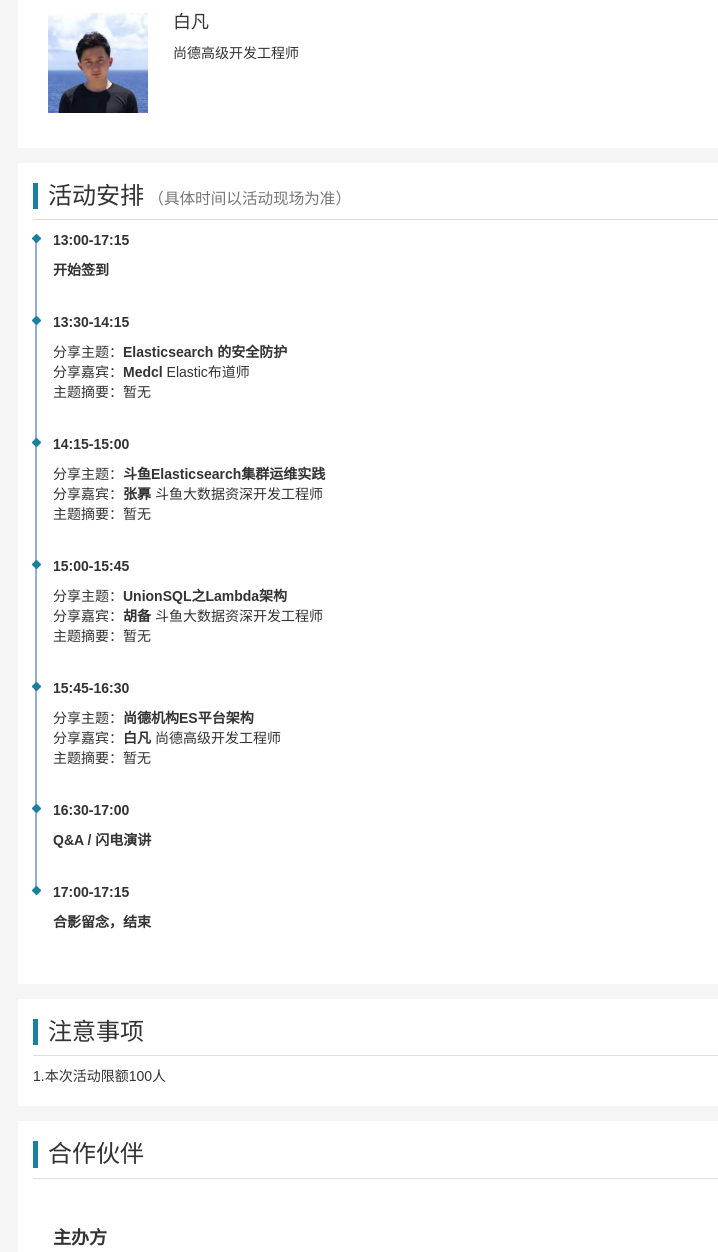
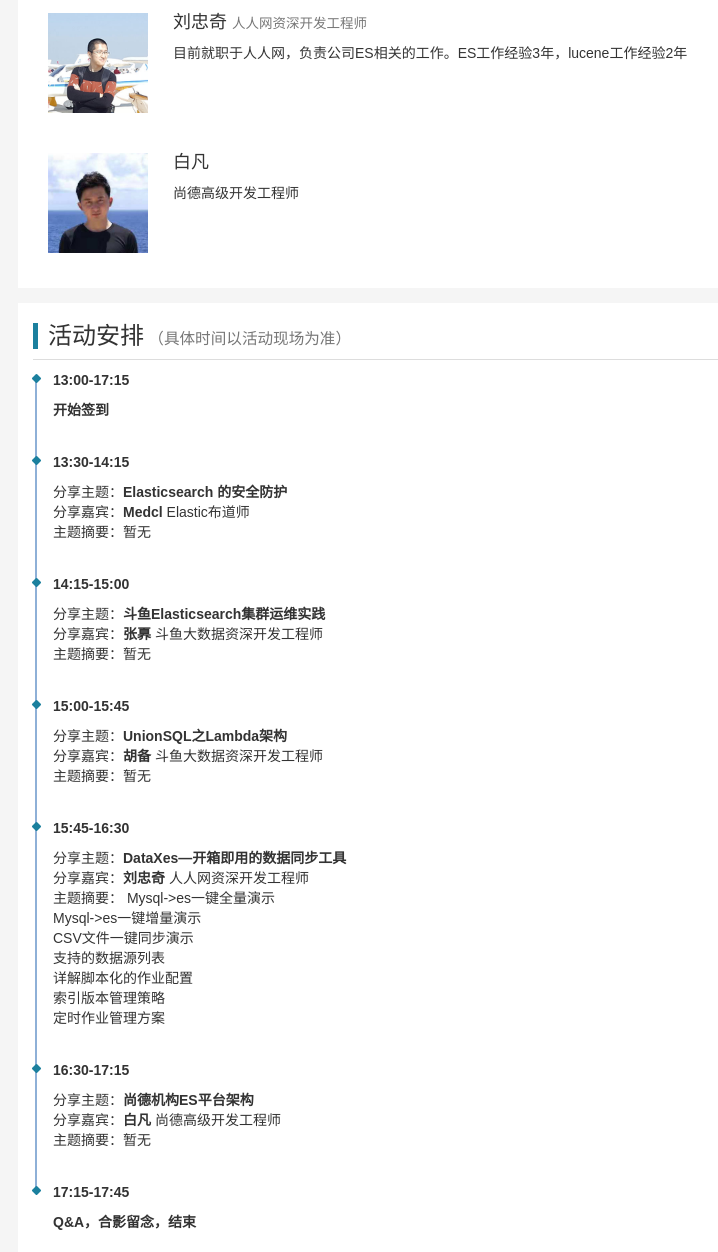
Before and after one commit to elasticsearch-cn/meetup-site, a plain HTML site: page event/wuhan/1001.html in a window 1280 px wide. Shown: the part 1284-2536 px from the top of the page, without its empty margins (37-755 px from the left). Drawn offline with Linux system fonts and the light colour scheme; a script that the page names is missing.

Commit message:
更新3.16武汉活动演讲嘉宾

```diff
--- a/event/wuhan/1001.html
+++ b/event/wuhan/1001.html
@@ -163,6 +163,17 @@
                         <div class="media">
                             <div class="media-left">
                                 <a class="media-avatar" href="javascript:void(0);">
+                                    <img class="media-object" src="/static/images/city/wuhan/1001/speakers/liuzhongqi.jpg">
+                                </a>
+                            </div>
+                            <div class="media-body">
+                                <h4 class="media-heading">刘忠奇 <small> 人人网资深开发工程师</small></h4>
+                                <p>目前就职于人人网，负责公司ES相关的工作。ES工作经验3年，lucene工作经验2年</p>
+                            </div>
+                        </div>
+                        <div class="media">
+                            <div class="media-left">
+                                <a class="media-avatar" href="javascript:void(0);">
                                     <img class="media-object" src="/static/images/organizer/bf.jpg">
                                 </a>
                             </div>
@@ -215,9 +226,26 @@
                                 <div class="speech-des"><span>主题摘要：暂无</span></div>
                             </div>
                         </div>
+                        <div class="schedule-content">
+                            <div class="schedule-time">15:45-16:30</div>
+                            <div class="schedule-timeline"></div>
+                            <div class="speech-content">
+                                <div class="speech-title"><span>分享主题：</span><strong>DataXes—开箱即用的数据同步工具</strong></div>
+                                <div class="speech-des"><span>分享嘉宾：</span><strong>刘忠奇</strong> 人人网资深开发工程师</div>
+                                <div class="speech-des"><span>主题摘要：</span>
+                                    Mysql->es一键全量演示<br>
+                                    Mysql->es一键增量演示<br>
+                                    CSV文件一键同步演示<br>
+                                    支持的数据源列表<br>
+                                    详解脚本化的作业配置<br>
+                                    索引版本管理策略<br>
+                                    定时作业管理方案<br>
+                                </div>
+                            </div>
+                        </div>
 
                         <div class="schedule-content">
-                            <div class="schedule-time">15:45-16:30</div>
+                            <div class="schedule-time">16:30-17:15</div>
                             <div class="schedule-timeline"></div>
                             <div class="speech-content">
                                 <div class="speech-title"><span>分享主题：</span><strong>尚德机构ES平台架构</strong></div>
@@ -225,19 +253,11 @@
                                 <div class="speech-des"><span>主题摘要：暂无</span></div>
                             </div>
                         </div>
-
                         <div class="schedule-content">
-                            <div class="schedule-time">16:30-17:00</div>
+                            <div class="schedule-time">17:15-17:45</div>
                             <div class="schedule-timeline"></div>
                             <div class="speech-content">
-                                <div class="speech-title"><strong> Q&A  / 闪电演讲</strong></div>
-                            </div>
-                        </div>
-                        <div class="schedule-content">
-                            <div class="schedule-time">17:00-17:15</div>
-                            <div class="schedule-timeline"></div>
-                            <div class="speech-content">
-                                <div class="speech-title"><strong>合影留念，结束</strong></div>
+                                <div class="speech-title"><strong>Q&A，合影留念，结束</strong></div>
                             </div>
                         </div>
                     </div>
```
Also changed, not shown: static/images/city/wuhan/1001/speakers/liuzhongqi.jpg (added).
